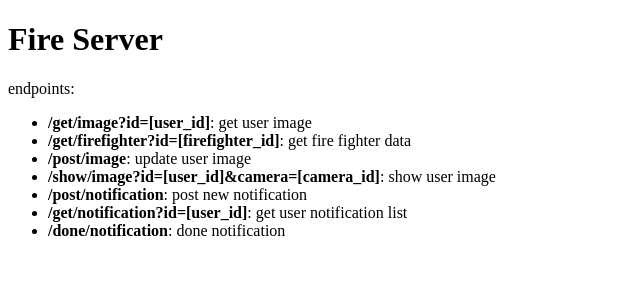
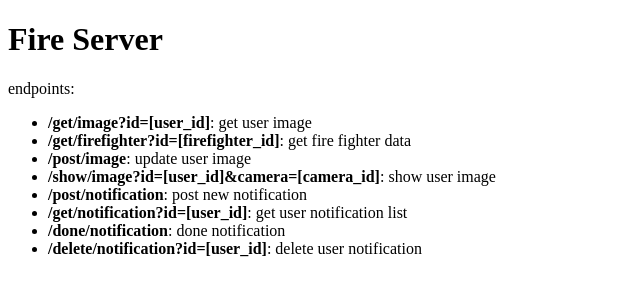
Before and after one commit to fabianvieri/fire-server, a Flask app: page / in a window 1280 px wide. Shown: the top 300 px of the page, without its empty margins (0-640 px from the left). Run offline with Flask 2, Linux system fonts and the light colour scheme.

Commit message:
change index for new endpoint

```diff
--- a/templates/index.html
+++ b/templates/index.html
@@ -19,6 +19,7 @@
         <li><b>/post/notification</b>: post new notification</li>
         <li><b>/get/notification?id=[user_id]</b>: get user notification list</li>
         <li><b>/done/notification</b>: done notification</li>
+        <li><b>/delete/notification?id=[user_id]</b>: delete user notification</li>
     </ul>
 </body>
 
```
